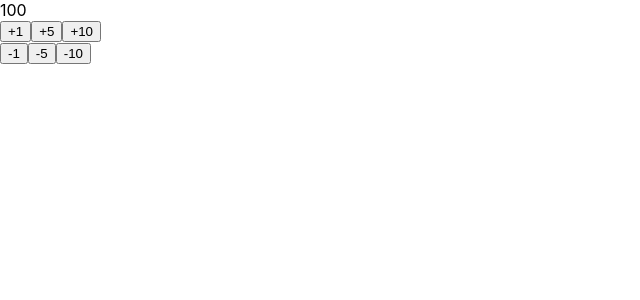
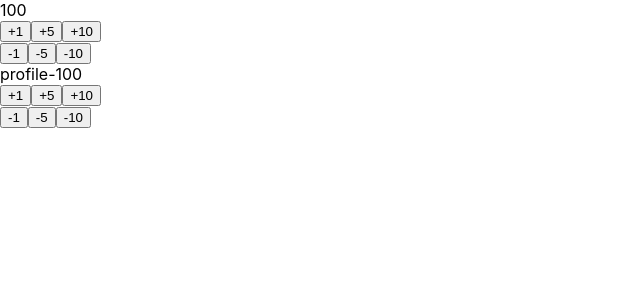
Before and after one commit to YDKD/react-study, a React (Vite) app: page / in a window 1280 px wide. Shown: the top 300 px of the page, without its empty margins (0-640 px from the left). Built offline with nearby package versions, Linux system fonts and the light colour scheme; no server answers.

Commit message:
feat(redux): 手写connect

```diff
--- /dev/null
+++ b/src/25_手写connect/App.tsx
@@ -0,0 +1,19 @@
+import React, { PureComponent } from 'react'
+import { Provider } from 'react-redux'
+import Profile from './profile'
+
+import store from './store'
+import User from './user/index'
+
+export class App extends PureComponent {
+  render() {
+    return (
+        <Provider store={store}>
+            <User />
+            <Profile />
+        </Provider>
+    )
+  }
+}
+
+export default App
--- /dev/null
+++ b/src/25_手写connect/connect.tsx
@@ -0,0 +1,37 @@
+// connect接受2个参数
+// 1. mapStateToProps
+// 2. mapDispatchToProps
+
+import { PureComponent } from 'react'
+import store from './store'
+
+// 返回一个函数
+export default function connect(mapStateToProps, mapDispatchToProps) {
+	return function (WrapperComponent) {
+		// 返回的是一个高阶组件
+		return class newComponent extends PureComponent {
+            constructor(props) {
+				super(props)
+				this.state = mapStateToProps(store.getState())
+			}
+
+			componentDidMount(): void {
+				this.unsubscribe = store.subscribe(() => {
+					this.setState(mapStateToProps(store.getState()))
+				})
+			}
+
+			componentWillUnmount(): void {
+				this.unsubscribe()
+			}
+
+			render() {
+
+                const mapState = mapStateToProps(store.getState())
+                const mapDispatch = mapDispatchToProps(store.dispatch)
+
+				return <WrapperComponent {...this.props} {...mapState} {...mapDispatch} />
+			}
+		}
+	}
+}
--- /dev/null
+++ b/src/25_手写connect/profile/index.tsx
@@ -0,0 +1,63 @@
+import React, { PureComponent } from 'react'
+// import { connect } from 'react-redux'
+import connect from '../connect'
+import { decrement, fectHomeAction, increment } from '../store/features/counter/counterSlice'
+
+interface IProps {
+	count: number
+  incrementCount: (num: number) => void
+  decrementCount: (num: number) => void
+  fectHomeAction: () => void
+}
+
+export class user extends PureComponent<IProps> {
+  constructor(props: IProps) {
+    super(props)
+  }
+
+  componentDidMount(): void {
+    this.props.fectHomeAction()
+  }
+
+  increment(num: number) {
+    this.props.incrementCount(num)
+  }
+
+  decrement(num: number) {
+    this.props.decrementCount(num)
+  }
+
+	render() {
+		const { count } = this.props
+		return (
+			<>
+				<div>profile-{count}</div>
+				<button onClick={() => this.increment(1)}>+1</button>
+				<button onClick={() => this.increment(5)}>+5</button>
+				<button onClick={() => this.increment(10)}>+10</button>
+        <br />
+				<button onClick={() => this.decrement(1)}>-1</button>
+				<button onClick={() => this.decrement(5)}>-5</button>
+				<button onClick={() => this.decrement(10)}>-10</button>
+			</>
+		)
+	}
+}
+
+const mapStateToProps = (state: any) => ({
+	count: state.counter.count
+})
+
+const mapStateToDispatch = (dispatch: any) => ({
+  incrementCount(num: number) {
+    dispatch(increment(num))
+  },
+  decrementCount(num: number) {
+    dispatch(decrement(num))
+  },
+  fectHomeAction() {
+    dispatch(fectHomeAction())
+  }
+})
+
+export default connect(mapStateToProps, mapStateToDispatch)(user)
--- /dev/null
+++ b/src/25_手写connect/store/features/counter/counterSlice.ts
@@ -0,0 +1,34 @@
+import { createSlice, createAsyncThunk } from "@reduxjs/toolkit";
+
+export const fectHomeAction = createAsyncThunk('counter/fectionHomeData', async () => {
+    const res = await fetch('https://jsonplaceholder.typicode.com/todos/1')
+    const data = await res.json()
+    return data
+})
+
+export const counterSlice = createSlice({
+    name: "counter",
+    initialState: {
+        count: 100
+    },
+    reducers: {
+        increment: (state, action) => {
+            const payload = action.payload
+            state.count += payload
+        },
+        decrement: (state, action) => {
+            const payload = action.payload
+            state.count -= payload
+        }
+    },
+    extraReducers: (builder) => {
+        builder.addCase(fectHomeAction.fulfilled, (state, action) => {
+            console.log('123123');
+
+        })
+    }
+})
+
+export const { increment, decrement } = counterSlice.actions
+
+export default counterSlice.reducer
--- /dev/null
+++ b/src/25_手写connect/store/index.ts
@@ -0,0 +1,15 @@
+import { configureStore } from '@reduxjs/toolkit'
+import { applyMiddleware } from 'redux'
+import thunk from 'redux-thunk'
+
+import counterReducer from './features/counter/counterSlice'
+
+const store = configureStore({
+    devTools: true,
+    enhancers: [applyMiddleware(thunk)],
+    reducer: {
+        counter: counterReducer
+    }
+})
+
+export default store
--- /dev/null
+++ b/src/25_手写connect/user/index.tsx
@@ -0,0 +1,62 @@
+import React, { PureComponent } from 'react'
+import { connect } from 'react-redux'
+import { decrement, fectHomeAction, increment } from '../store/features/counter/counterSlice'
+
+interface IProps {
+	count: number
+  incrementCount: (num: number) => void
+  decrementCount: (num: number) => void
+  fectHomeAction: () => void
+}
+
+export class user extends PureComponent<IProps> {
+  constructor(props: IProps) {
+    super(props)
+  }
+
+  componentDidMount(): void {
+    this.props.fectHomeAction()
+  }
+
+  increment(num: number) {
+    this.props.incrementCount(num)
+  }
+
+  decrement(num: number) {
+    this.props.decrementCount(num)
+  }
+
+	render() {
+		const { count } = this.props
+		return (
+			<>
+				<div>{count}</div>
+				<button onClick={() => this.increment(1)}>+1</button>
+				<button onClick={() => this.increment(5)}>+5</button>
+				<button onClick={() => this.increment(10)}>+10</button>
+        <br />
+				<button onClick={() => this.decrement(1)}>-1</button>
+				<button onClick={() => this.decrement(5)}>-5</button>
+				<button onClick={() => this.decrement(10)}>-10</button>
+			</>
+		)
+	}
+}
+
+const mapStateToProps = (state: any) => ({
+	count: state.counter.count
+})
+
+const mapStateToDispatch = (dispatch: any) => ({
+  incrementCount(num: number) {
+    dispatch(increment(num))
+  },
+  decrementCount(num: number) {
+    dispatch(decrement(num))
+  },
+  fectHomeAction() {
+    dispatch(fectHomeAction())
+  }
+})
+
+export default connect(mapStateToProps, mapStateToDispatch)(user)
--- a/src/main.tsx
+++ b/src/main.tsx
@@ -21,7 +21,8 @@ import ReactDOM from 'react-dom/client'
 // import App from './21_classnames/App'
 // import App from './22_redux/App'
 // import App from './23_redux应用/App'
-import App from './24_redux-tool-kit/App'
+// import App from './24_redux-tool-kit/App'
+import App from './25_手写connect/App'
 
 import './index.css'
 
```
